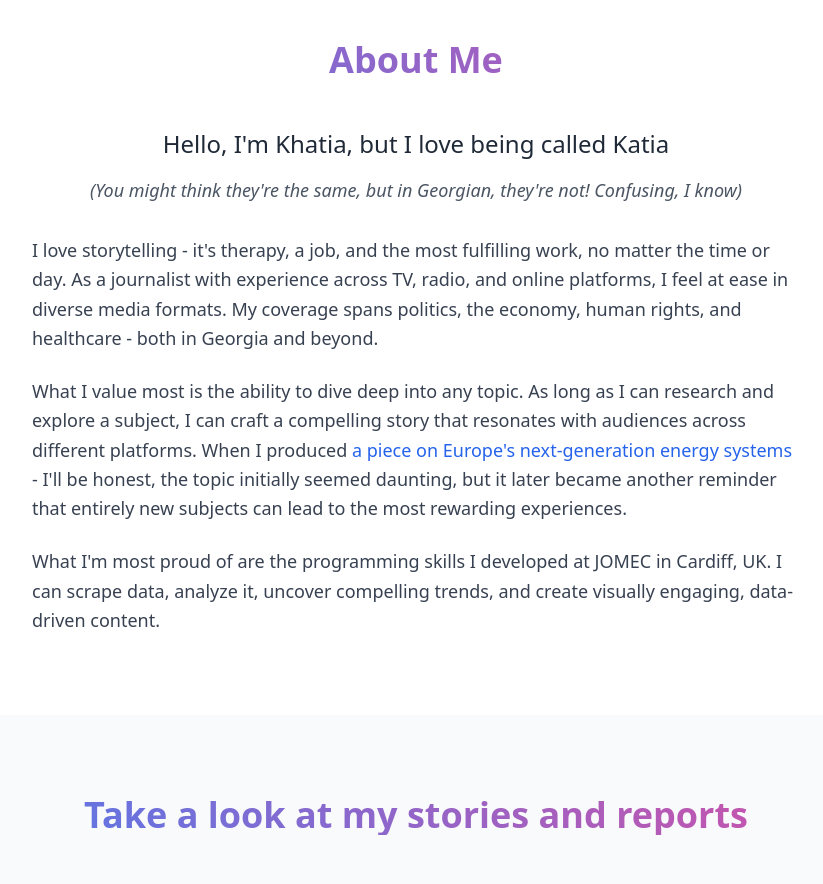
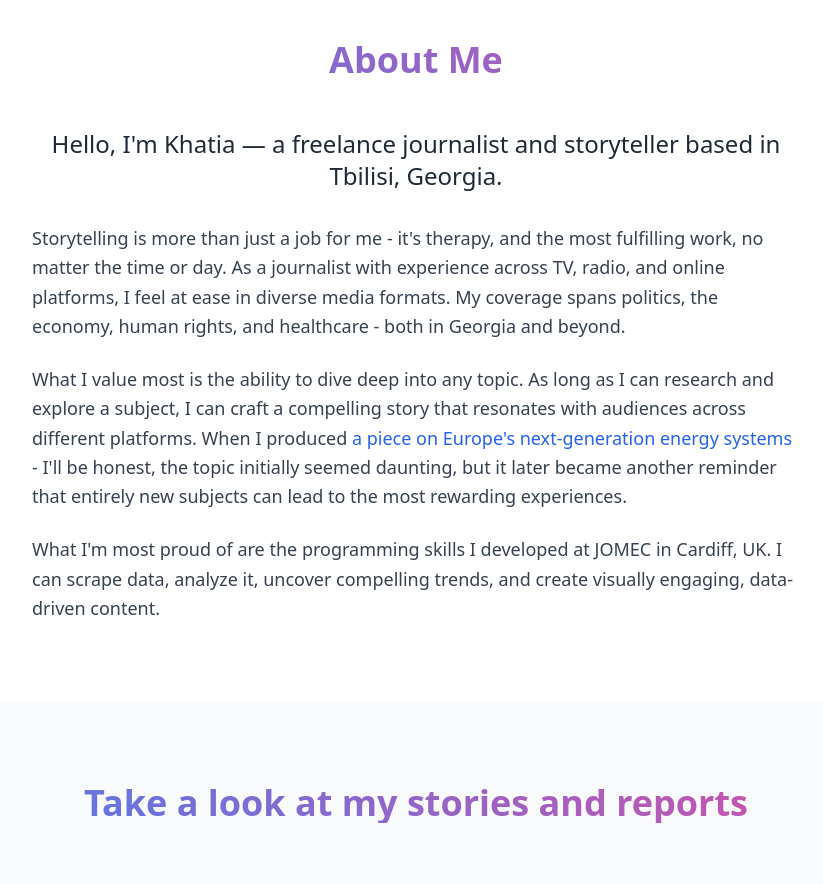
Before and after one commit to katiashamanauri/Khatiashamanauri, a plain HTML site: page index.html in a window 1280 px wide. Shown: the part 840-1724 px from the top of the page, without its empty margins (224-1047 px from the left). Drawn offline with nearby package versions, Linux system fonts and the light colour scheme.

Commit message:
Update index.html

```diff
--- a/index.html
+++ b/index.html
@@ -49,11 +49,11 @@
             <h2 class="text-4xl font-bold text-center mb-12 gradient-text">About Me</h2>
             <div class="max-w-3xl mx-auto">
                 <div class="text-center mb-8">
-                    <p class="text-2xl text-gray-800 mb-4">Hello, I'm Khatia, but I love being called Katia</p>
-                    <p class="text-lg text-gray-600 italic">(You might think they're the same, but in Georgian, they're not! Confusing, I know)</p>
+                    <p class="text-2xl text-gray-800 mb-4">Hello, I'm Khatia — a freelance journalist and storyteller based in Tbilisi, Georgia.</p>
+
                 </div>
                 <div class="space-y-6 text-lg text-gray-700 leading-relaxed">
-                    <p>I love storytelling - it's therapy, a job, and the most fulfilling work, no matter the time or day. As a journalist with experience across TV, radio, and online platforms, I feel at ease in diverse media formats. My coverage spans politics, the economy, human rights, and healthcare - both in Georgia and beyond.</p>
+                    <p>Storytelling is more than just a job for me - it's therapy, and the most fulfilling work, no matter the time or day. As a journalist with experience across TV, radio, and online platforms, I feel at ease in diverse media formats. My coverage spans politics, the economy, human rights, and healthcare - both in Georgia and beyond.</p>
 
                     <p>What I value most is the ability to dive deep into any topic. As long as I can research and explore a subject, I can craft a compelling story that resonates with audiences across different platforms. When I produced <a href="https://www.smartcitiesworld.net/planning-and-redevelopment/europes-next-gen-energy-systems-still-face-old-school-bureaucracy-9899" target="_blank" class="text-blue-600 hover:text-blue-800">a piece on Europe's next-generation energy systems</a> - I'll be honest, the topic initially seemed daunting, but it later became another reminder that entirely new subjects can lead to the most rewarding experiences.</p>
 
```
